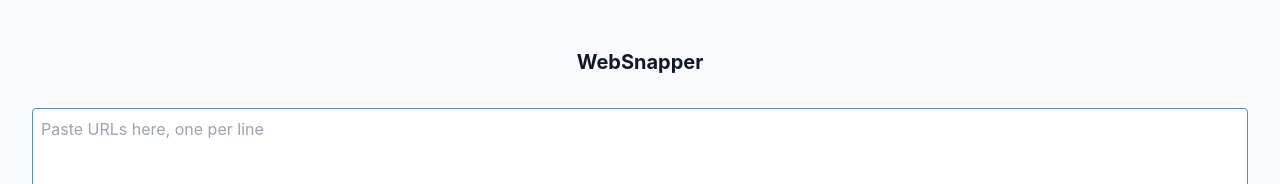
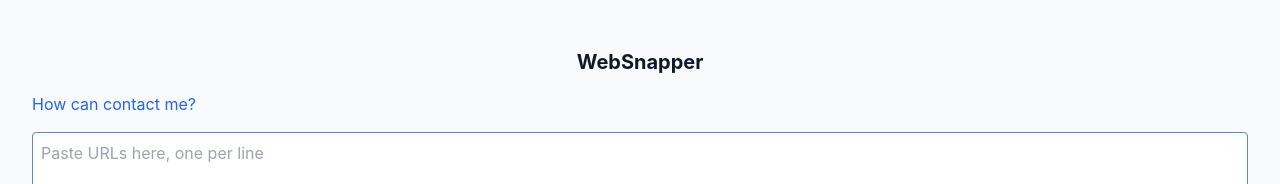
Before and after one commit to martinportmanwhite/bulkimage, a React (Vite) app: page / in a window 1280 px wide. Shown: the top 184 px of the page. Built offline with nearby package versions, Linux system fonts and the light colour scheme; no server answers; the HTML template or start-up script is replaced by a standard one.

Commit message:
update animation

```diff
--- a/src/components/WebSnapper.jsx
+++ b/src/components/WebSnapper.jsx
@@ -101,7 +101,7 @@ export default function WebSnapper() {
   return (
     <div className="p-4 space-y-4 max-w-full overflow-x-auto">
       <h1 className="text-xl font-bold text-center">WebSnapper</h1>
-      {/* <h1>My telegram number. @prince_lion97</h1> */}
+      <a href= "https://tg.me/@prince_lion97">How can  contact me?</a>
 
       <textarea
         rows={10}
```
